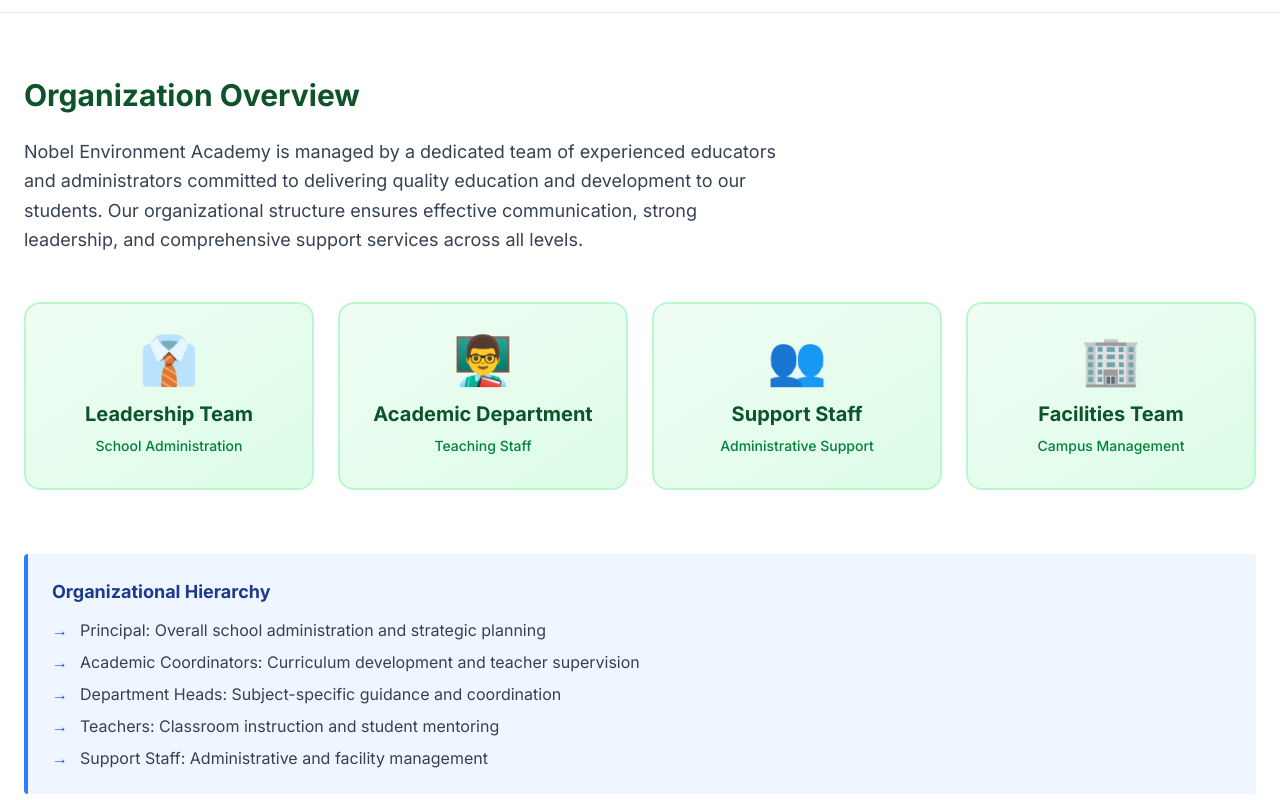
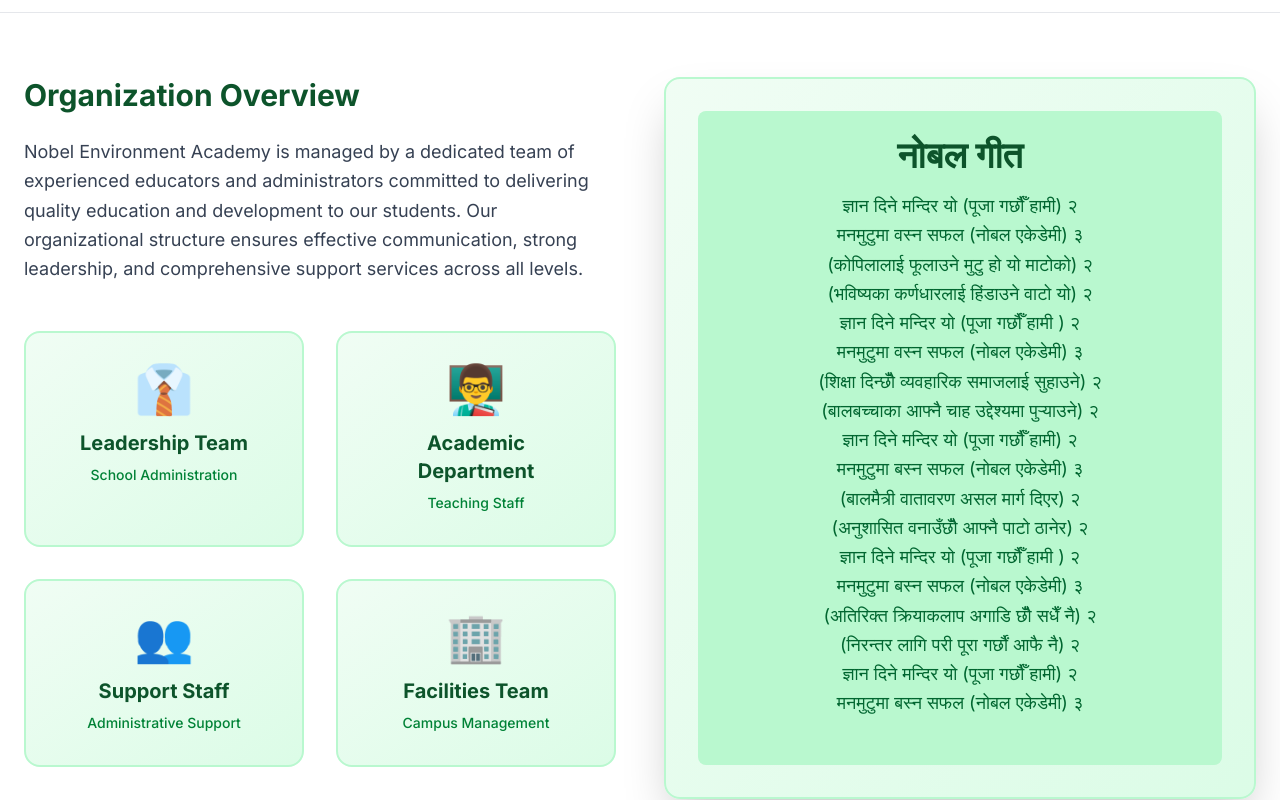
Before and after one commit to ayush236/nobel, a Next.js app: page /about/org-structure in a window 1280 px wide. Shown: the part 460-1260 px from the top of the page. Built offline with nearby package versions, Linux system fonts and the light colour scheme; no server answers.

Commit message:
nobel geet added

```diff
--- a/app/about/org-structure/page.tsx
+++ b/app/about/org-structure/page.tsx
@@ -66,7 +66,9 @@
 
       {/* Main Content */}
       <section className="py-16 px-6 bg-white">
-        <div className="max-w-7xl mx-auto">
+        <div className="max-w-7xl mx-auto grid grid-cols-1 lg:grid-cols-2 gap-12">
+          {/* Left Side - Organization Content */}
+          <div>
             <div className="mb-12">
               <h2 className="text-3xl font-bold text-green-900 mb-6">Organization Overview</h2>
               <p className="text-gray-700 text-lg leading-relaxed max-w-3xl">
@@ -78,7 +80,7 @@
             </div>
 
             {/* Organization Structure Grid */}
-          <div className="grid grid-cols-1 md:grid-cols-2 lg:grid-cols-4 gap-6">
+            <div className="grid grid-cols-1 sm:grid-cols-2 gap-8 mb-8 mt-3">
               {organizationMembers.map((member) => (
                 <div
                   key={member.id}
@@ -91,8 +93,41 @@
               ))}
             </div>
 
+
+          </div>
+
+          {/* Right Side - Nobel Geet */}
+          <div className="flex flex-col justify-start shadow-2xl border-2 border-green-200 rounded-2xl p-8 bg-gradient-to-br from-green-50 to-green-100">
+            <div className="bg-green-200 p-6 rounded-lg h-full">
+              <h2 className="text-4xl font-bold text-green-900 mb-4 flex justify-center">नोबल गीत</h2>
+              <p className="text-lg text-green-800 leading-relaxed flex justify-center text-center">
+                ज्ञान दिने मन्दिर यो (पूजा गर्छौँ हामी) २<br/>
+मनमुटुमा वस्न सफल (नोबल एकेडेमी) ३<br/>
+(कोपिलालाई फूलाउने मुटु हो यो माटोको) २<br/>
+(भविष्यका कर्णधारलाई हिंडाउने वाटो यो) २<br/>
+ज्ञान दिने मन्दिर यो (पूजा गर्छौँ हामी ) २<br/>
+मनमुटुमा वस्न सफल (नोबल एकेडेमी) ३<br/>
+(शिक्षा दिन्छौँ व्यवहारिक समाजलाई सुहाउने) २<br/>
+(बालबच्चाका आफ्नै चाह उद्देश्यमा पुऱ्याउने) २<br/>
+ज्ञान दिने मन्दिर यो (पूजा गर्छौँ हामी) २<br/>
+मनमुटुमा बस्न सफल (नोबल एकेडेमी) ३<br/>
+(बालमैत्री वातावरण असल मार्ग दिएर) २<br/>
+(अनुशासित वनाउँछौँ आफ्नै पाटो ठानेर) २<br/>
+ज्ञान दिने मन्दिर यो (पूजा गर्छौँ हामी ) २<br/>
+मनमुटुमा बस्न सफल (नोबल एकेडेमी) ३<br/>
+(अतिरिक्त क्रियाकलाप अगाडि छौँ सधैँ नै) २<br/>
+(निरन्तर लागि परी पूरा गर्छौं आफै नै) २<br/>
+ज्ञान दिने मन्दिर यो (पूजा गर्छौँ हामी) २<br/>
+मनमुटुमा बस्न सफल (नोबल एकेडेमी) ३
+              </p>
+            </div>
+          </div>
+        </div>
+      </section>
+
+      <section className='py-6 px-20'>
         {/* Additional Information */}
-          <div className="mt-16 bg-blue-50 border-l-4 border-blue-500 p-6 rounded">
+            <div className="bg-blue-50 border-l-4 border-blue-500 p-6 rounded">
               <h3 className="text-lg font-bold text-blue-900 mb-3">Organizational Hierarchy</h3>
               <ul className="space-y-2 text-gray-700">
                 <li className="flex items-start gap-3">
@@ -117,7 +152,6 @@
                 </li>
               </ul>
             </div>
-        </div>
       </section>
 
       {/* Footer */}
--- a/components/Navbar.tsx
+++ b/components/Navbar.tsx
@@ -197,7 +197,7 @@
               className="object-contain"
             />
             <span className="text-base font-bold text-green-900 leading-tight hidden sm:block">
-              Nobel Environment <br />Academy
+              Nobel Environment Academy
             </span>
           </Link>
 
```
Lines whose indentation alone changed are shown as unchanged.
